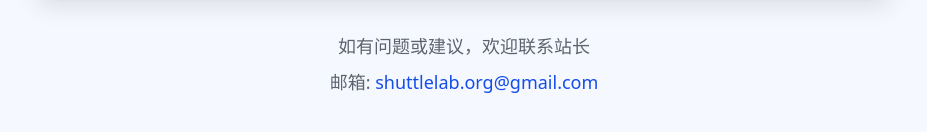
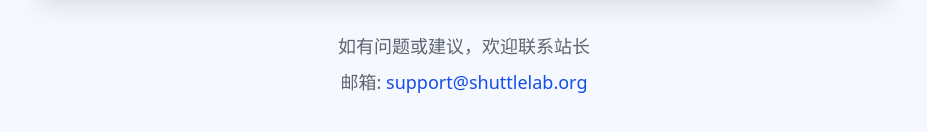
Before and after one commit to ShuttleLab/file-shuttle, a Next.js app: page /about in a window 1280 px wide. Shown: the part 1579-1711 px from the top of the page, without its empty margins (176-1103 px from the left). Built offline with nearby package versions, Linux system fonts and the light colour scheme.

Commit message:
update email

```diff
--- a/src/app/about/page.tsx
+++ b/src/app/about/page.tsx
@@ -353,10 +353,10 @@ export default function AboutPage() {
           <p className="mt-2">
             {t.contactEmail}:{" "}
             <a
-              href="mailto:shuttlelab.org@gmail.com"
+              href="mailto:support@shuttlelab.org"
               className="text-primary hover:underline underline-offset-4"
             >
-              shuttlelab.org@gmail.com
+              support@shuttlelab.org
             </a>
           </p>
         </div>
```
